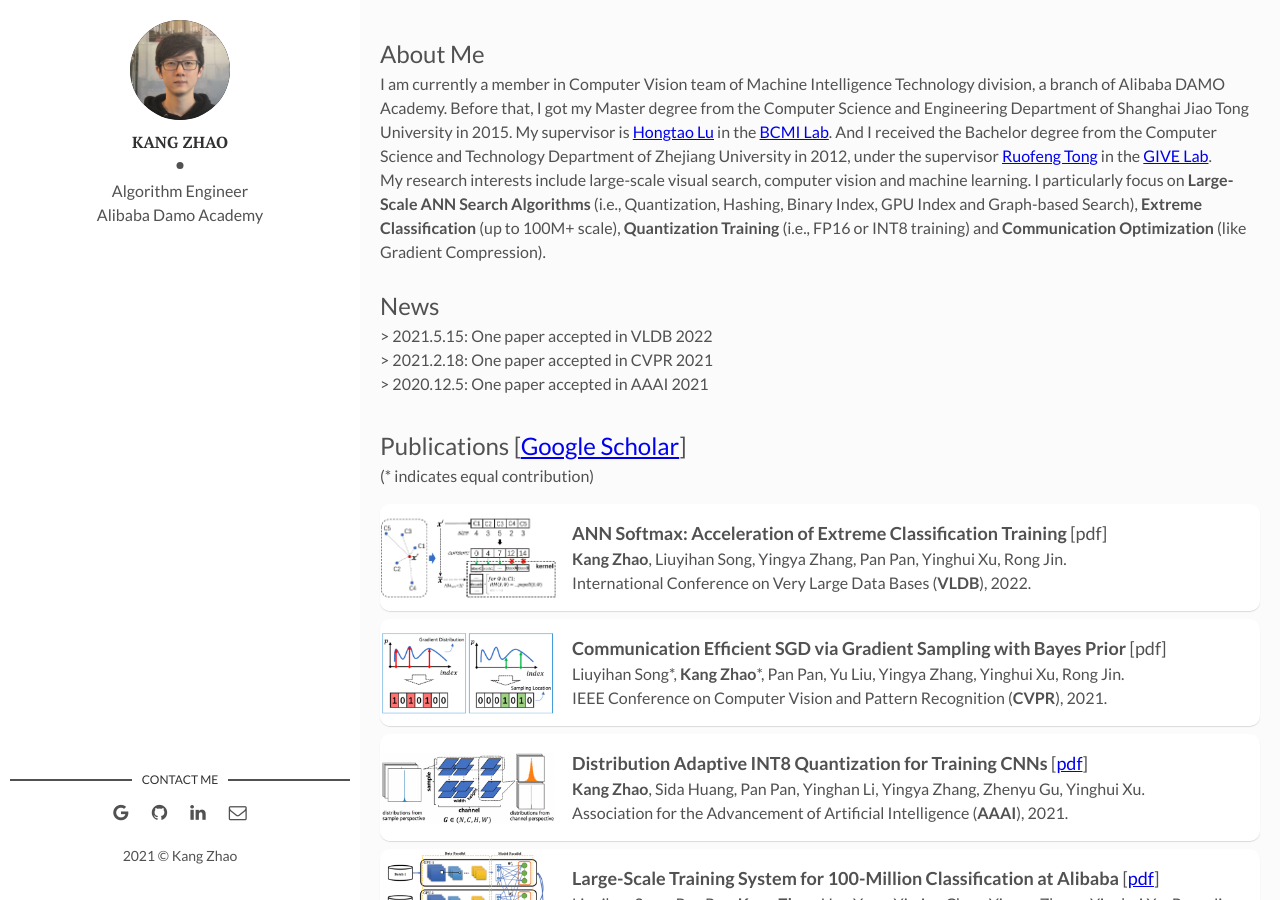
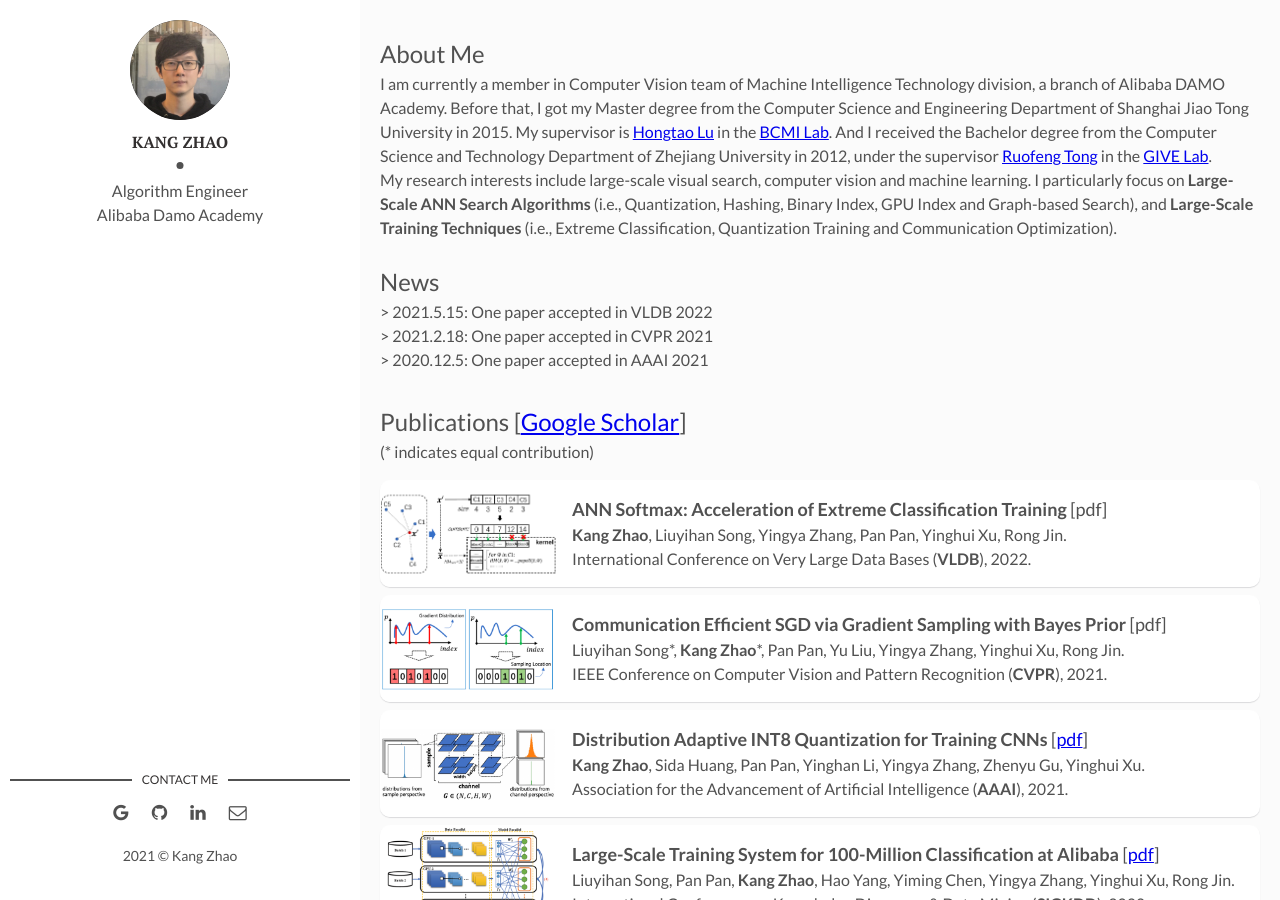
Before and after one commit to kangzhao2/kangzhao2.github.io, a Jekyll site: the page built from index.html, in a window 1280 px wide and 900 px high. Built offline with Jekyll 4.4.1, drawn with Linux system fonts in a browser that asks for light colours; the list of posts is cut into pages by our own code.

Commit message:
Update index.html

```diff
--- a/index.html
+++ b/index.html
@@ -4,7 +4,7 @@ layout: main
 <body>
 <p><font size="5">About Me</font> <br>
 I am currently a member in Computer Vision team of Machine Intelligence Technology division, a branch of Alibaba DAMO Academy. Before that, I got my Master degree from the Computer Science and Engineering Department of Shanghai Jiao Tong University in 2015. My supervisor is <a href="http://www.cs.sjtu.edu.cn/PeopleDetail.aspx?id=95">Hongtao Lu</a> in the <a href="http://bcmi.sjtu.edu.cn/member.html">BCMI Lab</a>. And I received the Bachelor degree from the Computer Science and Technology Department of Zhejiang University in 2012, under the supervisor <a href="http://give.zju.edu.cn/memberHomepage/TongRuofeng.html">Ruofeng Tong</a> in the <a href="http://give.zju.edu.cn/portal/index.html">GIVE Lab</a>.<br>
-My research interests include large-scale visual search, computer vision and machine learning. I particularly focus on <b>Large-Scale ANN Search Algorithms</b> (i.e., Quantization, Hashing, Binary Index, GPU Index and Graph-based Search), <b>Extreme Classification</b> (up to 100M+ scale), <b>Quantization Training</b> (i.e., FP16 or INT8 training) and <b>Communication Optimization</b> (like Gradient Compression).<br><br>
+My research interests include large-scale visual search, computer vision and machine learning. I particularly focus on <b>Large-Scale ANN Search Algorithms</b> (i.e., Quantization, Hashing, Binary Index, GPU Index and Graph-based Search), and <b>Large-Scale Training Techniques</b> (i.e., Extreme Classification, Quantization Training and Communication Optimization).<br><br>
 <font size="5">News</font> <br>
   > 2021.5.15: One paper accepted in VLDB 2022<br>
   > 2021.2.18: One paper accepted in CVPR 2021<br>
```
